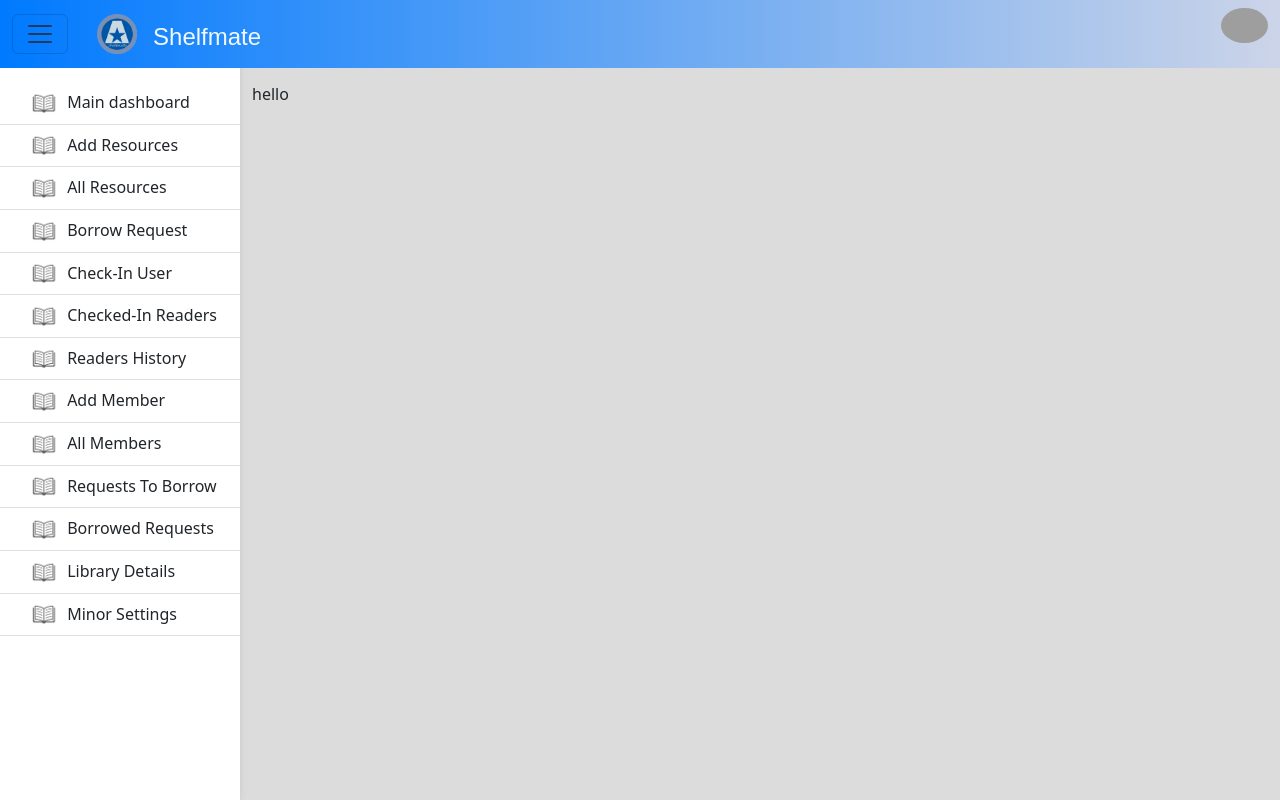
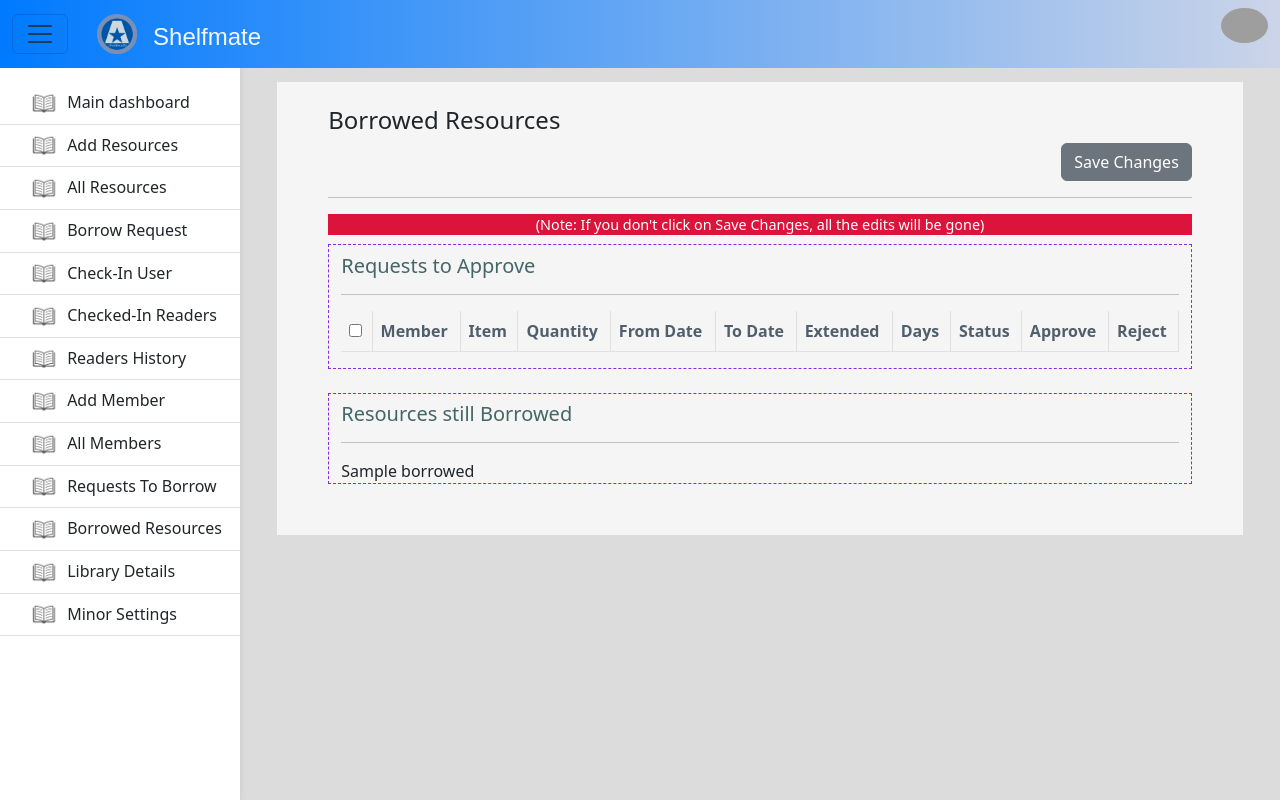
Before and after one commit to SauhardyaCode/Shelfmate, a Flask app: template templates/borrowed-data.html in a window 1280 px wide. Run offline with Flask 3, Linux system fonts and the light colour scheme; the template is opened without the code that fills it: most values are stand-ins (such as "Sample title", 1, 10 or a date in 2020); lists and menus that the app fills with data are empty; grey boxes are pictures that could not be loaded.

Commit message:
working on new feature: borrowed-data and fixed too many bugs but still struggling

```diff
--- a/app.py
+++ b/app.py
@@ -70,6 +70,11 @@ class BorrowRequests(db.Model):
     from_date = db.Column(db.String(20))
     to_date = db.Column(db.String(20))
     quantity = db.Column(db.Integer)
+    status = db.Column(db.String(10))
+    member_name = db.Column(db.String(100))
+    item = db.Column(db.String(100))
+    days = db.Column(db.Integer)
+    renew_date = db.Column(db.String(10))
 
 
 class AidedFuncs():
@@ -102,7 +107,7 @@ class AidedFuncs():
         for i in range(len(list(main_data))):
             resource = main_data[i]
             data.append({'isbn': resource.isbn, 'title': resource.title, 'edition': resource.edition, 'author': resource.author, 'category': resource.category,
-                        'publisher': resource.publisher, 'language': resource.language, 'quantity': resource.quantity, 'book_cover': resource.book_cover})
+                        'publisher': resource.publisher, 'language': resource.language, 'quantity': resource.quantity, 'book_cover': resource.book_cover, 'id': resource.id})
 
         return data
 
@@ -125,8 +130,8 @@ class AidedFuncs():
         data = []
         for i in range(len(list(main_data))):
             borrowed = main_data[i]
-            data.append({'isbn': borrowed.isbn, 'member': borrowed.member, 'from_date': borrowed.from_date,
-                        'to_date': borrowed.to_date, 'quantity': borrowed.quantity, 'id': borrowed.id, 'user_id': borrowed.user_id})
+            data.append({'isbn': borrowed.isbn, 'member': borrowed.member, 'from_date': borrowed.from_date, 'to_date': borrowed.to_date, 'quantity': borrowed.quantity, 'id': borrowed.id,
+                        'user_id': borrowed.user_id, 'status': borrowed.status, 'member_name': borrowed.member_name, 'item': borrowed.item, 'days': borrowed.days, 'renew': borrowed.renew_date})
 
         return data
 
@@ -469,10 +474,14 @@ def do_task(task):
     elif task == "borrow-request":
         if request.method == "POST":
             member = request.form['member-borrow']
-            isbn = request.form['real-isbn']
+            member_name = MembersLibrary.query.filter_by(
+                username=member).first().name
+            item = ResourcesLibrary.query.filter_by(isbn=isbn).first().title
+            isbn = (request.form['real-isbn'])
             from_date = request.form['from-borrow']
             to_date = request.form['to-borrow']
             quantity = 1
+            days = request.form['days-borrow']
 
             if len(borrowed):
                 for i in range(len(borrowed)):
@@ -480,16 +489,15 @@ def do_task(task):
                         data = BorrowRequests.query.filter_by(
                             user_id=user['id'], member=member, isbn=isbn).first()
                         data.quantity += 1
-                        if datetime.strptime(from_date, '%Y-%m-%d').date() > date.today():
-                            data.from_date = from_date
+                        data.from_date = from_date
                         data.to_date = to_date
                         break
                     elif i == len(borrowed)-1:
                         data = BorrowRequests(
-                            user_id=user['id'], isbn=isbn, from_date=from_date, to_date=to_date, member=member, quantity=quantity)
+                            user_id=user['id'], isbn=isbn, from_date=from_date, to_date=to_date, member=member, quantity=quantity, status="pending", member_name=member_name, item=item, days=days)
             else:
                 data = BorrowRequests(
-                    user_id=user['id'], isbn=isbn, from_date=from_date, to_date=to_date, member=member, quantity=quantity)
+                    user_id=user['id'], isbn=isbn, from_date=from_date, to_date=to_date, member=member, quantity=quantity, status="pending", member_name=member_name, item=item, days=days)
 
             db.session.add(data)
             db.session.commit()
--- a/static/Personal/CSS/dashboard.css
+++ b/static/Personal/CSS/dashboard.css
@@ -137,6 +137,14 @@ select.form-add {
     width: 24%;
 }
 
-.code-phone{
+.code-phone {
     width: 8em;
 }
+
+#note {
+    font-size: 0.9em;
+    background-color: crimson;
+    color: white;
+    margin-bottom: 1%;
+    text-align: center;
+}
--- a/static/Personal/JS/dash.js
+++ b/static/Personal/JS/dash.js
@@ -45,7 +45,7 @@ const code = `<div class="list-group list-group-flush mx-3 mt-4 container-fluid"
 <a href="/dashboard/borrowed-data" class="list-group-item list-group-item-action py-2 ripple" id="borrowed-data"><i
     class="fas fa-money-bill fa-fw me-3"></i><span><img
         src="../static/Personal/Images/display/bullet.jpg" width="30px">&nbsp;&nbsp;Borrowed
-    Requests</span></a>
+    Resources</span></a>
 <a href="/dashboard/library" class="list-group-item list-group-item-action py-2 ripple" id="library"><i
     class="fas fa-money-bill fa-fw me-3"></i><span><img
         src="../static/Personal/Images/display/bullet.jpg" width="30px">&nbsp;&nbsp;Library
--- a/templates/all-member.html
+++ b/templates/all-member.html
@@ -147,21 +147,21 @@
     #show-2 {
         background-color: whitesmoke;
     }
-</style>
+    </style>
 {% endblock %}
 
 {% block main_block %}
 {% if members|length==0 %}
 <p class="h1" style="color: rgb(31, 1, 61);">No Members !</p><br><br>
 <a href="/dashboard/add-member" onclick="JavaScript:show_loader()" class="btn btn-success"
-    style="width: 100%; font-size: 1.3em;">+ Add Members</a>
+style="width: 100%; font-size: 1.3em;">+ Add Members</a>
 {% else %}
 <div class="container pt-4 main-block-inside" id="show-1" style="text-align: right;">
     <p class="h4" style="text-align: left;">Members</p>
     <form method="post" autocomplete="off">
-        <button type="submit" disabled hidden></button>
         <button class="btn btn-secondary" type="submit">Save Changes</button>
         <hr>
+        <div id="note">(Note: If you don't click on Save Changes, all the edits will be gone)</div>
         <div id="all-members-show">
             {% set ns = namespace() %}
             {% set ns.index = 0 %}
--- a/templates/all-resource.html
+++ b/templates/all-resource.html
@@ -53,6 +53,7 @@
         <button type="submit" disabled hidden></button>
         <button class="btn btn-secondary" type="submit">Save Changes</button>
         <hr>
+        <div id="note">(Note: If you don't click on Save Changes, all the edits will be gone)</div>
         <table style="text-align: left;">
             <tbody>
                 {% for i in range(resources|length) %}
--- a/templates/borrow-request.html
+++ b/templates/borrow-request.html
@@ -106,7 +106,10 @@
     function check_date(what, date) {
         if (!what) {
             var to = document.getElementsByName("to-borrow")[0].value;
-            const today = new Date();
+            var today = new Date();
+            today.setHours(0);
+            today.setMinutes(0);
+            today.setSeconds(0);
             var from = new Date(date.value);
             if (from < today) {
                 alert("Give a valid 'Future' date!");
--- a/templates/borrowed-data.html
+++ b/templates/borrowed-data.html
@@ -1,5 +1,141 @@
 {% extends 'base_account.html' %}
+{% block style %}
+<style>
+    .sub-div {
+        padding-top: 1%;
+        border: 1px dashed blueviolet;
+        text-align: left;
+    }
+
+    .sub-div p.h5 {
+        color: rgb(68, 102, 102);
+    }
+
+    th {
+        color: rgb(81, 94, 108);
+    }
+
+    td,
+    th {
+        border-right: 1px solid rgb(223, 223, 223);
+        white-space: nowrap;
+    }
+</style>
+{% endblock %}
 
 {% block main_block %}
-hello
+<div class="container pt-4" id="main-block-sub"
+    style="background-color:whitesmoke; padding: 5%; width: 95%; text-align: right;">
+    <p class="h4" style="text-align: left;">Borrowed Resources</p>
+    <form method="post">
+        <button class="btn btn-secondary" type="submit">Save Changes</button>
+        <hr>
+        <div id="note">(Note: If you don't click on Save Changes, all the edits will be gone)</div>
+        <div id="yet-to-approve" class="sub-div container">
+            <p class="h5">Requests to Approve</p>
+            <hr>
+            <div id="delete" hidden><button class="btn btn-secondary" onclick="JavaScript:delete_data()">Delete</button>
+            </div>
+            <div class="table-responsive">
+                <table class="table table-striped">
+                    <thead>
+                        <tr>
+                            <th scope="col"><input type="checkbox" name="all" id="all"
+                                    onclick="JavaScript:check_all(this.checked)"></th>
+                            <th scope="col">Member</th>
+                            <th scope="col">Item</th>
+                            <th scope="col">Quantity</th>
+                            <th scope="col">From Date</th>
+                            <th scope="col">To Date</th>
+                            <th scope="col">Extended</th>
+                            <th scope="col">Days</th>
+                            <th scope="col">Status</th>
+                            <th scope="col">Approve</th>
+                            <th scope="col">Reject</th>
+                        </tr>
+                    </thead>
+                    <tbody>
+                        {% for x in borrowed %}
+                        {% if x['status'] == "pending" %}
+                        <tr>
+                            <td><input type="checkbox" name="{{x['id']}}" id="{{x['id']}}" class="checks"
+                                    onclick="JavaScript:toggle_delete()"></td>
+                            <td>{{x['member_name'].split()[0]}} <span
+                                    style="font-size: 0.7em; color: rgb(103, 103, 103);">({{x['member']}})</span></td>
+                            <td>{{x['item']}}</td>
+                            <td>{{x['quantity']}}</td>
+                            <td>{{x['from_date']}}</td>
+                            <td>{{x['to_date']}}</td>
+                            <td>{{x['renew']}}</td>
+                            <td>{{x['days']}}</td>
+                            <td>{{x['status']}}</td>
+                            <td><button type="button" class="btn btn-outline-success">Approve</button></td>
+                            <td><button type="button" class="btn btn-outline-danger">Reject</button></td>
+                            <div class="data-column" hidden>{{x['from_date']}}</div>
+                        </tr>
+                        {% endif %}
+                        {% endfor %}
+                    </tbody>
+                </table>
+            </div>
+        </div><br>
+        <div id="approved" class="sub-div container">
+            <p class="h5">Resources still Borrowed</p>
+            <hr>
+            {% for x in borrowed %}
+            {% if x['status'] == "approved" %}
+            {{x}}<br>
+            {% endif %}
+            {% endfor %}
+        </div>
+    </form>
+</div>
 {% endblock %}
+
+{% block code %}
+<script>
+    var all_checks = document.getElementsByClassName("checks");
+    var all_data = document.getElementsByClassName("data-column");
+
+
+    function check_all(check) {
+        for (let i = 0; i < all_checks.length; i++) {
+            all_checks[i].checked = check;
+        };
+        toggle_delete();
+    };
+
+    function toggle_delete() {
+        document.getElementById("delete").hidden = true;
+        for (let i = 0; i < all_checks.length; i++) {
+            if (all_checks[i].checked) {
+                document.getElementById("delete").hidden = false;
+                break;
+            };
+        };
+    };
+
+    function delete_data() {
+        if (confirm("Do you want to delete the selected data?")) {
+            for (let i = 0; i < all_checks.length; i++) {
+                if (all_checks[i].checked) {
+                    all_data[i].remove();
+                };
+            };
+        };
+    };
+    function disable_approve() {
+        for (let i = 0; i < all_data.length; i++) {
+            var from = new Date(all_data[i].innerHTML);
+            var today = new Date();
+            from.setHours(0); from.setMinutes(0); from.setSeconds(0); today.setHours(0); today.setMinutes(0); today.setSeconds(0);
+            if (from > today) {
+                var elem = document.getElementsByClassName("btn-outline-success")[i];
+                elem.onclick = "";
+                elem.classList.add("disabled");
+            };
+        };
+    }
+    setInterval(disable_approve(), 10000);
+</script>
+{% endblock %}
```
